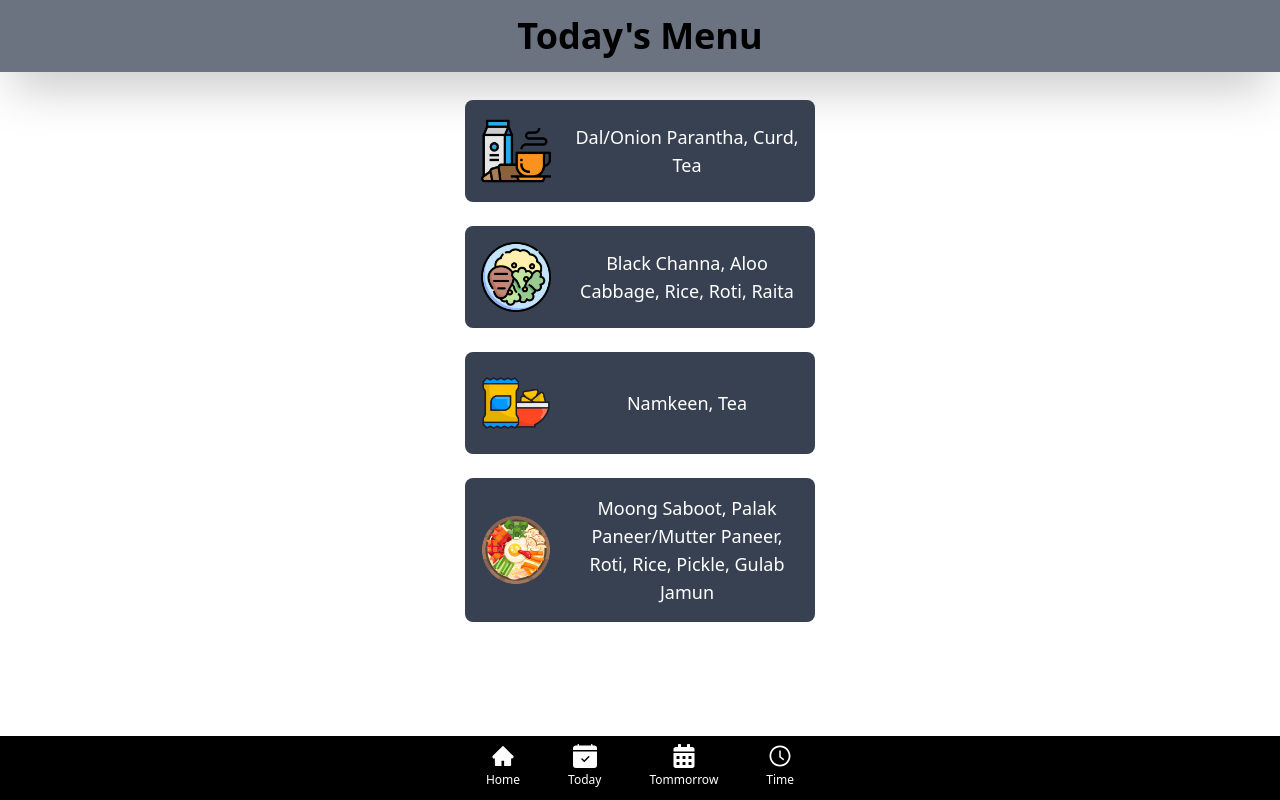
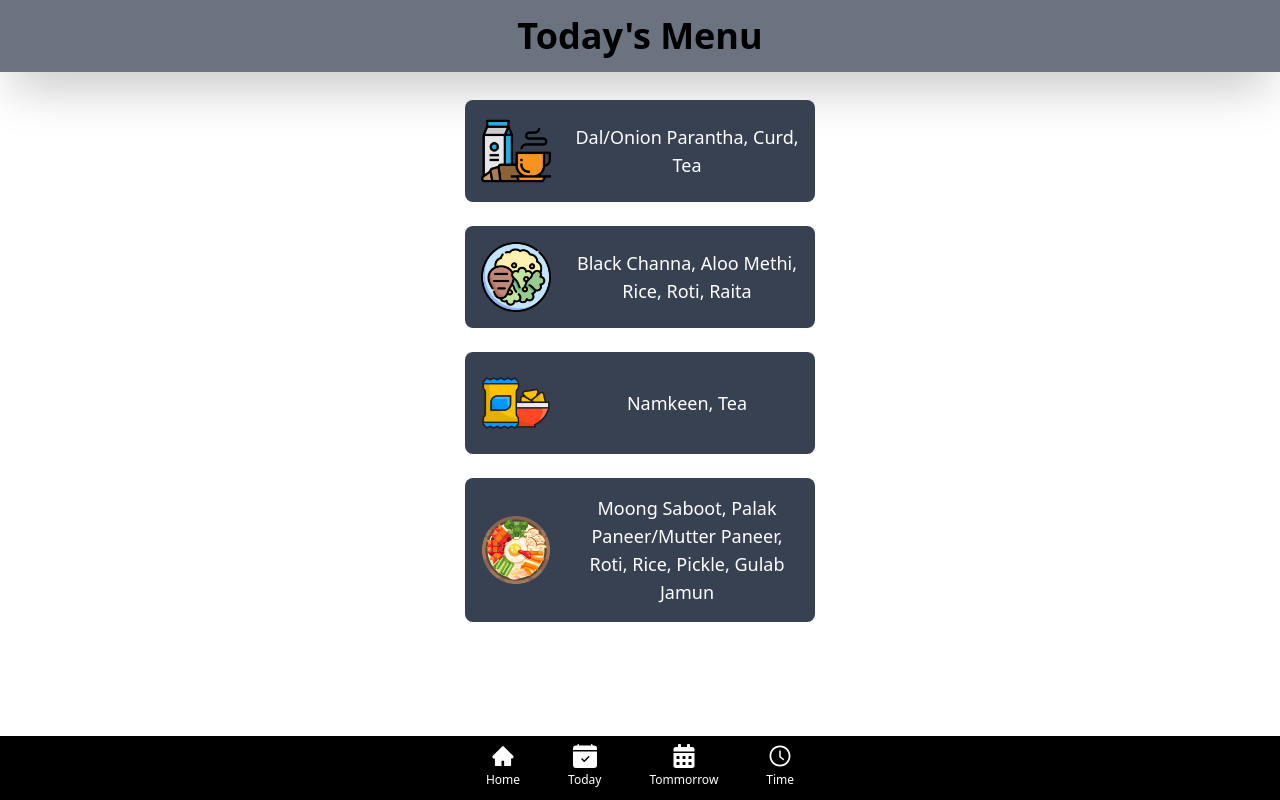
Before and after one commit to Abhishek058/U_MESS, a React (Vite) app: page /boys in a window 1280 px wide. Built offline with nearby package versions, Linux system fonts and the light colour scheme.

Commit message:
menu updated

```diff
--- a/src/mess.ts
+++ b/src/mess.ts
@@ -26,7 +26,7 @@ export const menuB = [
   },
   {
     breakfast: "Dal/Onion Parantha, Curd, Tea",
-    lunch: "Black Channa, Aloo Cabbage, Rice, Roti, Raita",
+    lunch: "Black Channa, Aloo Methi, Rice, Roti, Raita",
     snack: "Namkeen, Tea",
     dinner:
       "Moong Saboot, Palak Paneer/Mutter Paneer, Roti, Rice, Pickle, Gulab Jamun",
@@ -73,7 +73,7 @@ export const menuG = [
   },
   {
     breakfast: "Dal/Onion Parantha, Curd, Tea",
-    lunch: "Black Channa, Aloo Cabbage, Rice, Roti, Raita",
+    lunch: "Black Channa, Aloo Methi, Rice, Roti, Raita",
     snack: "Namkeen, Tea",
     dinner:
       "Moong Saboot, Palak Paneer/Mutter Paneer, Roti, Rice, Pickle, Gulab Jamun",
```
